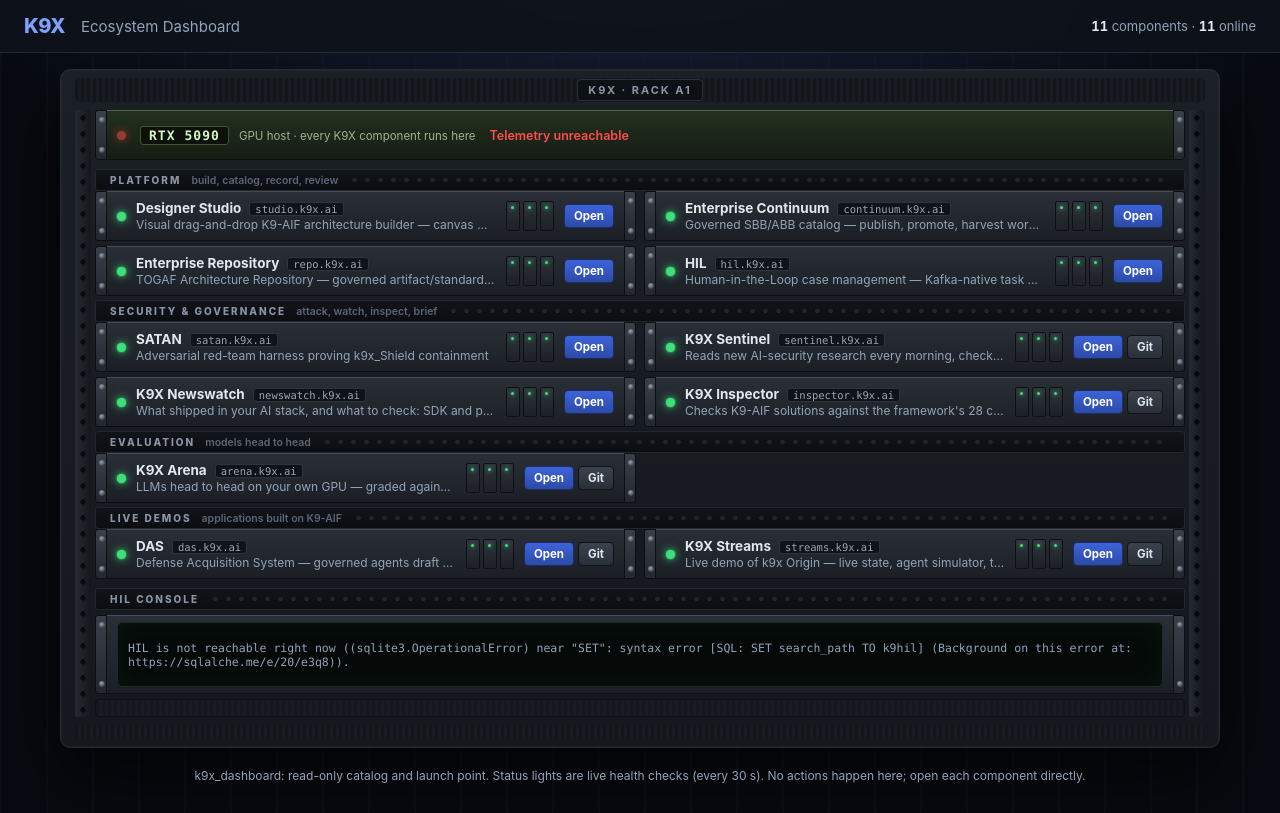
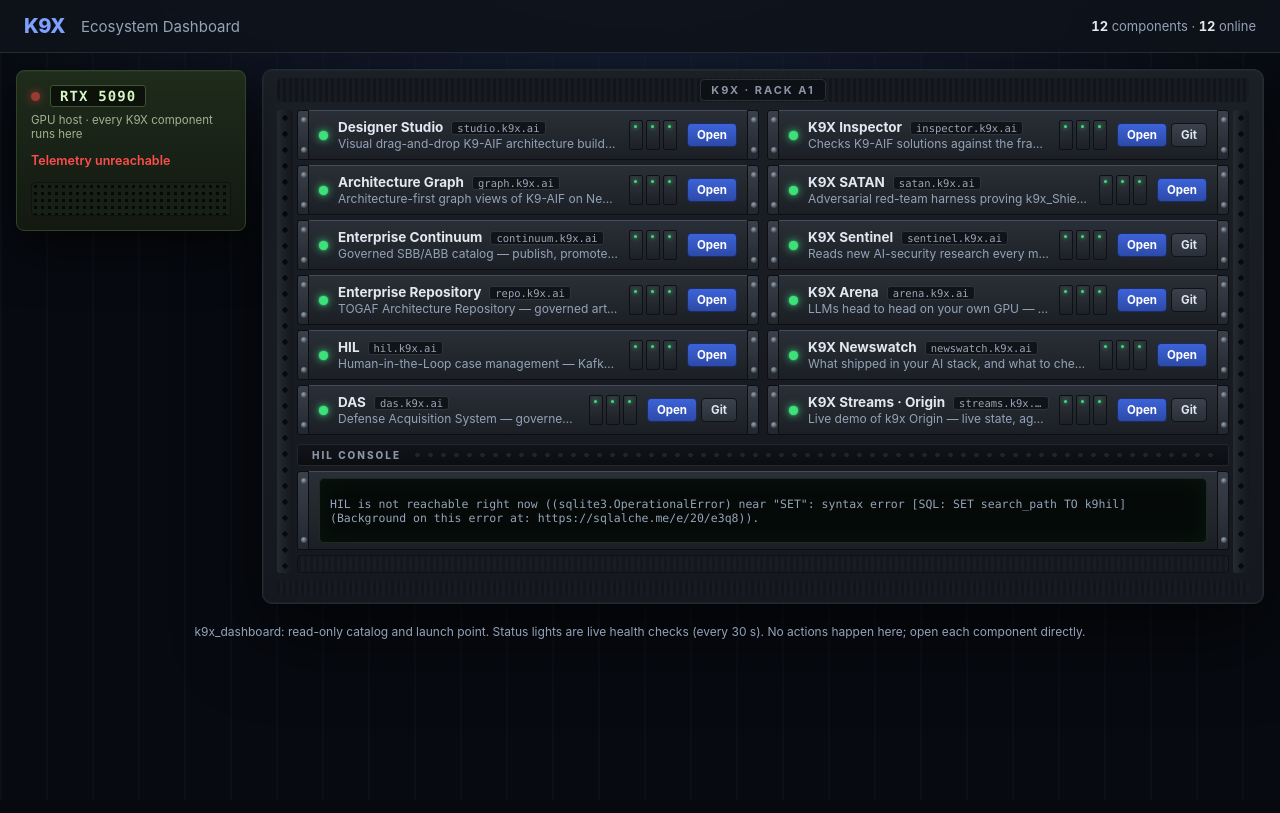
Before and after one commit to k9aif/k9x-ecosystem, a FastAPI app: page / in a window 1280 px wide. After the commit the page ends 639 px from the top, so only its background shows below. Run offline with FastAPI, Linux system fonts and the light colour scheme; data that the repository does not hold is empty.

Commit message:
Dashboard: two fixed rack columns in Ravi's order, RTX 5090 stats in a left pane; add Architecture Graph
- apps.yaml now carries the layout: column (1 left, 2 right) and file order. Column 1: Designer Studio,
  Architecture Graph, Enterprise Continuum, Enterprise Repository, HIL, DAS. Column 2: K9X Inspector,
  K9X SATAN, K9X Sentinel, K9X Arena, K9X Newswatch, K9X Streams · Origin.
- New entry: Architecture Graph (graph.k9x.ai; /health verified JSON, unknown paths 404). Catalog table
  in CLAUDE.md kept in step.
- The RTX 5090 host is a left pane with stacked telemetry meters; the rack keeps the HIL console below.

Co-Authored-By: Claude Opus 5.5 <noreply@anthropic.com>

```diff
--- a/k9x_dashboard/webui/index.html
+++ b/k9x_dashboard/webui/index.html
@@ -14,25 +14,23 @@
   </header>
 
   <main class="room">
-    <!-- The rack: one 2U server per K9X component, grouped by patch-panel labels.
+    <div class="layout">
+      <!-- Left pane: the host every component runs on, live telemetry. -->
+      <aside class="hostpane" aria-label="RTX 5090 host">
+        <div class="hp-head"><span class="led up" id="host-led"></span><span class="plate">RTX 5090</span></div>
+        <div class="hp-sub">GPU host · every K9X component runs here</div>
+        <div class="meters" id="gpu-telemetry"><span class="muted">Loading…</span></div>
+        <div class="hp-vents" aria-hidden="true"></div>
+      </aside>
+
+      <!-- The rack: two columns of slim 1U servers, one per component (order and column from apps.yaml).
            Read-only: links open each component; nothing here acts on them. -->
       <div class="rack" aria-label="K9X ecosystem rack">
         <div class="rack-top"><span class="rack-badge">K9X · RACK A1</span></div>
         <div class="rack-body">
           <div class="rail left" aria-hidden="true"></div>
           <div class="bays">
-          <section class="unit host" id="host-unit" aria-label="RTX 5090 host">
-            <div class="ear"></div>
-            <div class="face">
-              <span class="led up" id="host-led"></span>
-              <div class="host-id"><span class="plate">RTX 5090</span><span class="host-sub">GPU host · every K9X component runs here</span></div>
-              <div class="meters" id="gpu-telemetry"><span class="muted">Loading…</span></div>
-            </div>
-            <div class="ear"></div>
-          </section>
-
-          <div id="rack-units"><p class="muted pad">Loading…</p></div>
-
+            <div id="rack-units" class="cols"><p class="muted pad">Loading…</p></div>
             <div class="patch" aria-hidden="true"><span>HIL CONSOLE</span></div>
             <section class="unit console" aria-label="HIL snapshot">
               <div class="ear"></div>
@@ -47,6 +45,7 @@
         </div>
         <div class="rack-foot" aria-hidden="true"></div>
       </div>
+    </div>
   </main>
 
   <footer class="footer">
--- a/k9x_dashboard/webui/static/app.css
+++ b/k9x_dashboard/webui/static/app.css
@@ -38,7 +38,7 @@ a { color: var(--accent); text-decoration: none; }
 .room { padding: 16px 16px 20px; }
 
 /* ── the rack enclosure ── */
-.rack { max-width: 1160px; margin: 0 auto; background: linear-gradient(180deg, #1b1f26, var(--rack));
+.rack { min-width: 0; background: linear-gradient(180deg, #1b1f26, var(--rack));
         border: 1px solid var(--rack-edge); border-radius: 10px; padding: 0 14px;
         box-shadow: 0 30px 80px rgba(0, 0, 0, .65), inset 0 0 0 1px rgba(255, 255, 255, .03); }
 .rack-top, .rack-foot { height: 24px; display: flex; align-items: center; justify-content: center;
@@ -53,7 +53,6 @@ a { color: var(--accent); text-decoration: none; }
 .bays { flex: 1; min-width: 0; padding: 0 4px; display: flex; flex-direction: column; gap: 5px; }
 
 /* ── a slim 1U server: ears with screws, a metal face; two per shelf ── */
-.grp { display: grid; grid-template-columns: repeat(2, minmax(0, 1fr)); gap: 5px 8px; }
 .unit { display: flex; align-items: stretch; min-height: 50px; min-width: 0; }
 .ear { width: 12px; flex: none; background: linear-gradient(180deg, #3a404a, #23272e); border: 1px solid #0c0e12; position: relative; }
 .ear::before, .ear::after { content: ""; position: absolute; left: 2.5px; width: 6px; height: 6px; border-radius: 50%;
@@ -97,21 +96,28 @@ a { color: var(--accent); text-decoration: none; }
 .patch::after { content: ""; flex: 1; height: 8px; background: radial-gradient(circle, #20252d 0 2px, transparent 2.5px) 0 0 / 13px 8px; }
 .patch b { font-size: 10.5px; color: #5d6676; font-weight: 600; white-space: nowrap; }
 
-/* ── RTX 5090 host unit (top): one slim row with inline meters ── */
-.unit.host { min-height: 50px; }
-.host .face { background: linear-gradient(180deg, #23301f, #161d14); border-top-color: #4d6a3f; gap: 14px; }
-.host-id { display: flex; align-items: baseline; gap: 10px; flex: none; }
-.host .plate { font-size: 13px; font-weight: 700; color: #d7f5c4; background: #0c120a; border-color: #3b5530; letter-spacing: .08em; padding: 1px 8px; }
-.host-sub { font-size: 11.5px; color: #9fb393; white-space: nowrap; }
-.meters { flex: 1; display: grid; grid-template-columns: repeat(auto-fit, minmax(110px, 1fr)); gap: 4px 14px; }
-.meter .k { font-size: 9.5px; letter-spacing: .1em; text-transform: uppercase; color: #9fb393; display: flex; justify-content: space-between; }
-.meter .k b { font-family: ui-monospace, Menlo, monospace; font-size: 11.5px; color: #e5f5da; letter-spacing: 0; font-weight: 600; }
-.meter .bar { height: 5px; margin-top: 3px; border-radius: 2px; background: repeating-linear-gradient(90deg, #0b1209 0 5px, #050805 5px 7px); overflow: hidden; }
+/* ── left pane: the RTX 5090 host, telemetry stacked ── */
+.layout { max-width: 1320px; margin: 0 auto; display: grid; grid-template-columns: 230px minmax(0, 1fr); gap: 16px; align-items: start; }
+.hostpane { position: sticky; top: 70px; border-radius: 8px; padding: 14px; border: 1px solid #2f4426;
+            background: linear-gradient(180deg, #1f2b1b, #131911); box-shadow: 0 20px 50px rgba(0,0,0,.55), inset 0 1px 0 rgba(255,255,255,.04); }
+.hp-head { display: flex; align-items: center; gap: 10px; }
+.hostpane .plate { font-size: 14px; font-weight: 700; color: #d7f5c4; background: #0c120a; border-color: #3b5530; letter-spacing: .08em; padding: 2px 9px; }
+.hp-sub { font-size: 11.5px; color: #9fb393; margin: 6px 0 12px; }
+.hostpane .meters { display: flex; flex-direction: column; gap: 11px; }
+.meter .k { font-size: 10px; letter-spacing: .1em; text-transform: uppercase; color: #9fb393; display: flex; justify-content: space-between; align-items: baseline; }
+.meter .k b { font-family: ui-monospace, Menlo, monospace; font-size: 12.5px; color: #e5f5da; letter-spacing: 0; font-weight: 600; }
+.meter .bar { height: 6px; margin-top: 4px; border-radius: 2px; background: repeating-linear-gradient(90deg, #0b1209 0 5px, #050805 5px 7px); overflow: hidden; }
 .meter .bar i { display: block; height: 100%; background: repeating-linear-gradient(90deg, #3ee07a 0 5px, transparent 5px 7px); }
 .meter.warn .bar i { background: repeating-linear-gradient(90deg, var(--warn) 0 5px, transparent 5px 7px); }
 .meter.critical .bar i { background: repeating-linear-gradient(90deg, var(--down) 0 5px, transparent 5px 7px); }
 .meter.warn .k b { color: var(--warn); } .meter.critical .k b { color: var(--down); }
 .offline { color: var(--down); font-weight: 600; font-size: 12.5px; }
+.hp-vents { height: 34px; margin-top: 14px; border-radius: 4px; border: 1px solid #0e140c;
+            background: radial-gradient(circle, #060905 0 1.6px, transparent 2px) 0 0 / 7px 7px, #172014; }
+
+/* ── the rack's two columns ── */
+.cols { display: grid; grid-template-columns: repeat(2, minmax(0, 1fr)); gap: 5px 8px; }
+.col { display: flex; flex-direction: column; gap: 5px; min-width: 0; }
 
 /* ── HIL console (bottom) ── */
 .console-face { grid-template-columns: 1fr; }
@@ -126,12 +132,13 @@ a { color: var(--accent); text-decoration: none; }
 
 .footer { text-align: center; color: var(--text-muted); font-size: 12px; padding: 0 16px 30px; }
 
-/* ── narrow screens: one server per shelf ── */
-@media (max-width: 900px) {
-  .grp { grid-template-columns: 1fr; }
-  .host .face { flex-wrap: wrap; } .meters { flex-basis: 100%; }
+/* ── narrow screens ── */
+@media (max-width: 1000px) {
+  .layout { grid-template-columns: 1fr; }
+  .hostpane { position: static; } .hostpane .meters { display: grid; grid-template-columns: repeat(auto-fit, minmax(130px, 1fr)); }
 }
+@media (max-width: 760px) { .cols { grid-template-columns: 1fr; } }
 @media (max-width: 560px) {
-  .rack { padding: 0 6px; } .rail { width: 8px; } .bays3, .patch b, .host-sub, .header-note { display: none; }
+  .rack { padding: 0 6px; } .rail { width: 8px; } .bays3, .header-note { display: none; }
   .room { padding: 10px 6px 18px; }
 }
--- a/k9x_dashboard/webui/static/app.js
+++ b/k9x_dashboard/webui/static/app.js
@@ -7,13 +7,6 @@ async function api(path) {
 function appUrl(app) {
   return app.url_prod || app.url_local || null;
 }
-
-const GROUPS = [
-  ["platform", "PLATFORM", "build, catalog, record, review"],
-  ["security", "SECURITY & GOVERNANCE", "attack, watch, inspect, brief"],
-  ["evaluation", "EVALUATION", "models head to head"],
-  ["demo", "LIVE DEMOS", "applications built on K9-AIF"],
-];
 
 function esc(s) {
   return String(s ?? "").replace(/[&<>"']/g, (c) => ({ "&": "&amp;", "<": "&lt;", ">": "&gt;", '"': "&quot;", "'": "&#39;" }[c]));
@@ -53,11 +46,13 @@ function unit(app) {
 function renderCatalog(apps) {
   const el = document.getElementById("rack-units");
   if (!apps.length) { el.innerHTML = `<p class="muted pad">No applications configured.</p>`; return; }
-  const known = GROUPS.map((g) => g[0]);
-  const groups = GROUPS.map(([key, label, sub]) => [label, sub, apps.filter((a) => a.category === key)])
-    .concat([["OTHER", "", apps.filter((a) => !known.includes(a.category))]]);
-  el.innerHTML = groups.filter((g) => g[2].length).map(([label, sub, list]) =>
-    `<div class="patch"><span>${label}</span>${sub ? `<b>${sub}</b>` : ""}</div><div class="grp">${list.map(unit).join("")}</div>`).join("");
+  // apps.yaml decides the layout: `column` (1 left, 2 right), file order top to bottom; no column: the shorter one.
+  const cols = [[], []];
+  apps.forEach((a) => {
+    const c = a.column === 1 || a.column === 2 ? a.column - 1 : (cols[0].length <= cols[1].length ? 0 : 1);
+    cols[c].push(a);
+  });
+  el.innerHTML = cols.map((list) => `<div class="col">${list.map(unit).join("")}</div>`).join("");
   const up = apps.filter((a) => a.status === "up").length, down = apps.filter((a) => a.status === "down").length;
   document.getElementById("rack-summary").innerHTML =
     `<b>${apps.length}</b> components · <b>${up}</b> online${down ? ` · <b style="color:var(--down)">${down} down</b>` : ""}`;
```
Also changed, not shown: CLAUDE.md (+1 -0 lines), k9x_dashboard/apps.yaml (+68 -43 lines). Lines whose indentation alone changed are shown as unchanged.
